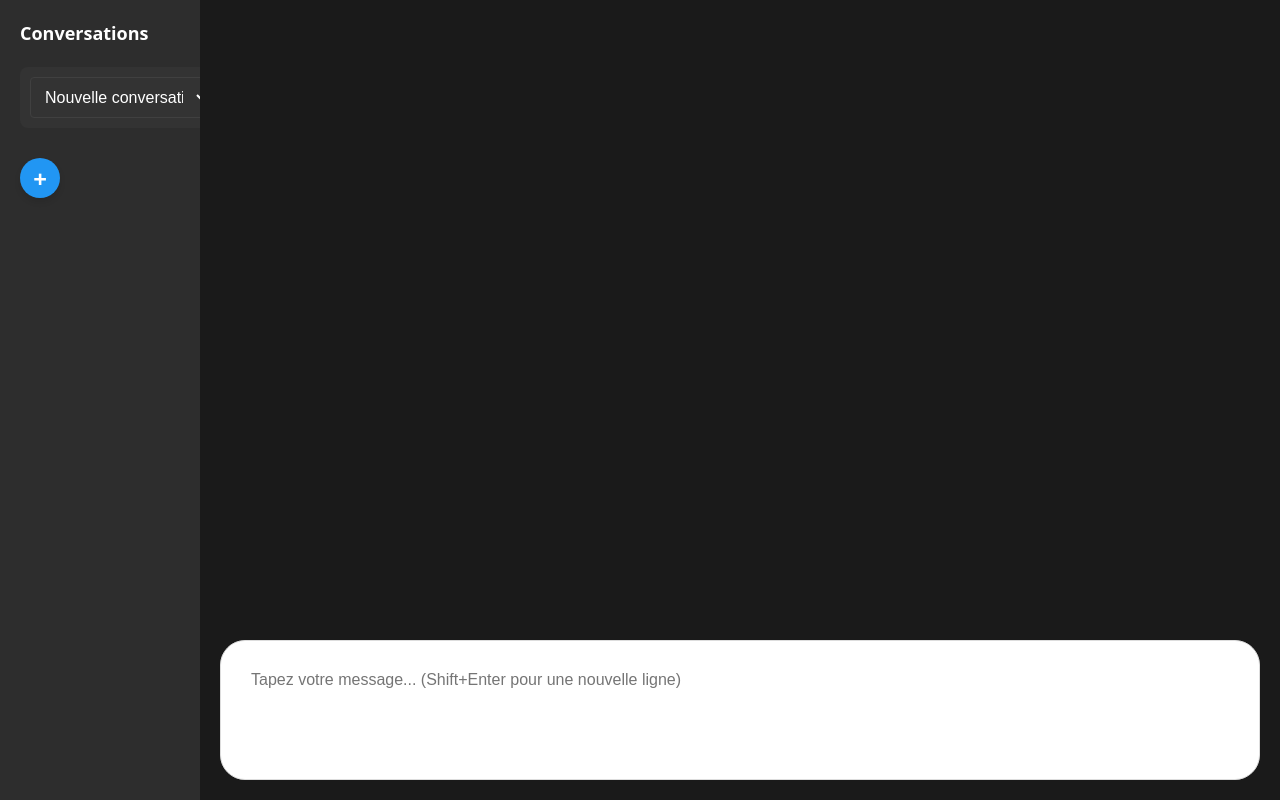
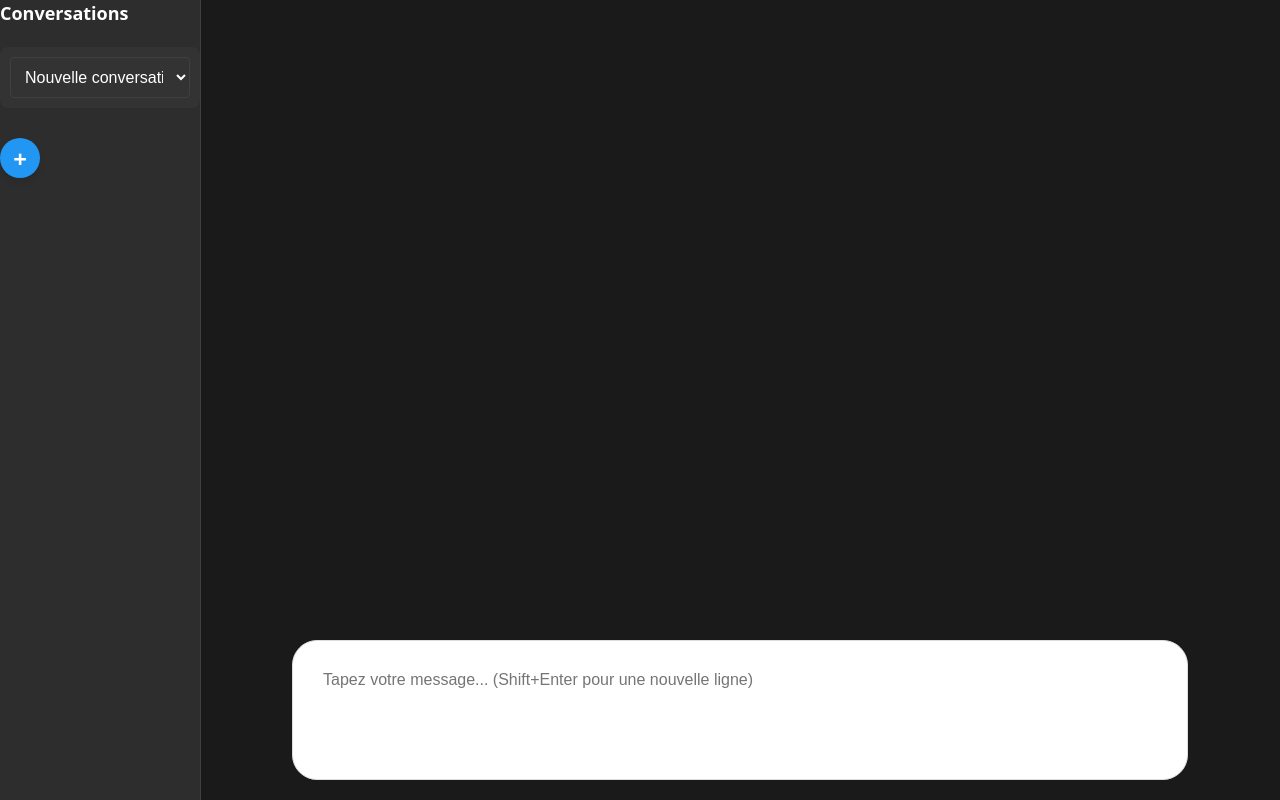
Before and after one commit to HugoBoyer/Chatbot, a React (Vite) app: page / in a window 1280 px wide. Built offline with nearby package versions, Linux system fonts and the light colour scheme.

Commit message:
feat(style) : Style chatbot epurer 7 chatgpt

```diff
--- a/src/components/Chatbot.css
+++ b/src/components/Chatbot.css
@@ -7,18 +7,23 @@
   padding: 0;
   box-sizing: border-box;
   overflow-x: hidden;
-  position: relative;
   flex-direction: row;
   align-items: stretch;
 }
 
 .chat {
-  margin-left:auto;
-  margin-right: auto;
   width: 70%;
   flex: 1;
   display: flex;
   flex-direction: column;
+  margin-left: auto;
+  margin-right: auto;
+  /*position: absolute;*/
+
+  top: 0;
+  bottom: 0;
+  z-index: 1;
+  background-color: transparent;
 }
 
 .chat-sider {
@@ -29,11 +34,13 @@
   border-right: 1px solid #404040;
   display: flex;
   flex-direction: column;
-  padding: 20px;
   flex-shrink: 0;
-  position: fixed;
   height: 100vh;
   overflow-y: auto;
+  position: fixed;
+  left: 0;
+  top: 0;
+  z-index: 100;
 }
 
 .chat-list-header {
@@ -87,18 +94,18 @@
 }
 
 .chat-main {
-  flex: 1;
+  /* flex: 1;*/
   background-color: #1a1a1a;
   display: flex;
   flex-direction: column;
-  margin-left: 200px;
-  margin-right: 0;
   padding: 0;
   flex-grow: 1;
-  min-width: 0;
-  width: calc(100% - 200px);
-  max-width: calc(100% - 250px);
+  /*min-width: 0;
+  width: 100%;
+  max-width: 1200px;
   position: relative;
+  z-index: 1;*/
+  margin-left: 15%;
 }
 
 .messages-container {
@@ -110,6 +117,7 @@
   flex-grow: 1;
   min-width: 0;
   position: relative;
+  z-index: 1;
 }
 
 .message {
@@ -147,12 +155,15 @@
   display: flex;
   gap: 10px;
   align-items: center;
-  position: fixed;
   bottom: 0;
   left: 200px;
   right: 0;
   background-color: #1a1a1a;
   z-index: 1000;
+  max-width: 1200px;
+  width: 70%;
+  margin: 0 auto;
+  position: fixed;
 }
 
 button {
```
